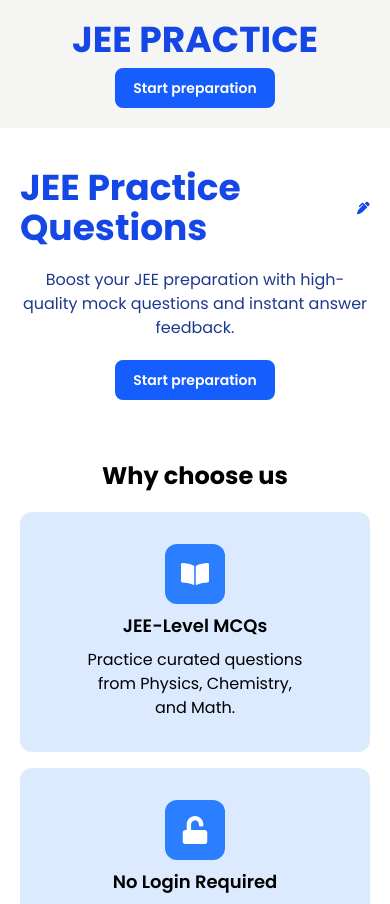
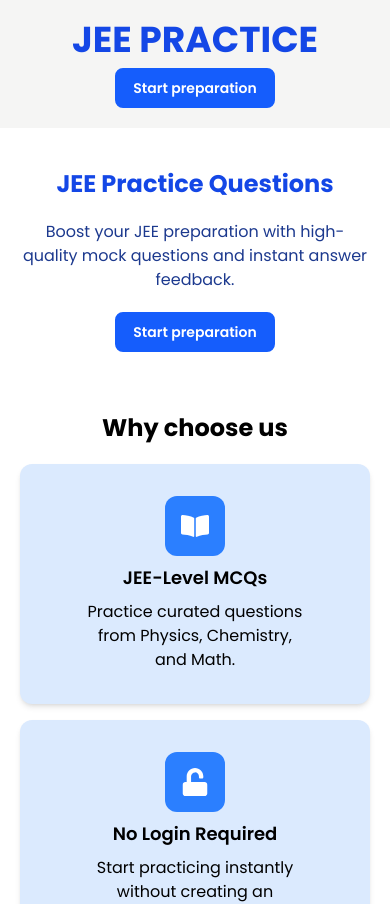
Before and after one commit to BijetaSah/jee-practice-assignment, a Next.js app: page / in a window 390 px wide. Shown: the top 904 px of the page. Built offline with nearby package versions, Linux system fonts and the light colour scheme.

Commit message:
feat (hero) : add a hero section which has features too

```diff
--- a/app/components/landing/Hero.tsx
+++ b/app/components/landing/Hero.tsx
@@ -1,13 +1,13 @@
 import { features } from "@/app/data/features";
 import Button from "../ui/Button";
 import { FaPenAlt } from "react-icons/fa";
-import { FaUnlock, FaCheckCircle, FaBookOpen } from "react-icons/fa";
 
 function Hero() {
   return (
     <section className="py-10 px-5 sm:px-10 md:px-15 flex flex-col items-center gap-5">
-      <h2 className=" text-blue-700 font-bold text-4xl flex gap-2 items-center">
-        JEE Practice Questions <FaPenAlt className="text-base" />
+      <h2 className=" text-blue-700 font-bold text-2xl sm:text-4xl flex gap-2 items-center  ">
+        JEE Practice Questions{" "}
+        <FaPenAlt className="text-base hidden sm:block" />
       </h2>
       <p className="text-center text-blue-900">
         Boost your JEE preparation with high-quality mock questions and instant
@@ -18,11 +18,11 @@ function Hero() {
       {/* features */}
       <div className=" mt-10">
         <h2 className=" text-center font-bold text-2xl mb-5">Why choose us</h2>
-        <div className="grid grid-cols-1 md:grid-cols-3 gap-4">
+        <div className="grid grid-cols-1 md:grid-cols-3 gap-4 ">
           {features.map(({ id, title, description, icon: Icon }) => (
             <div
               key={id}
-              className="flex  flex-col items-center gap-2 bg-blue-100 px-5 py-8 rounded-xl"
+              className="flex  flex-col items-center gap-2 bg-blue-100 px-5 py-8 rounded-xl shadow-md"
             >
               <Icon className="text-white bg-blue-500 h-15 w-15 p-4 rounded-xl " />
               <h4 className="text-lg font-semibold">{title}</h4>
```
